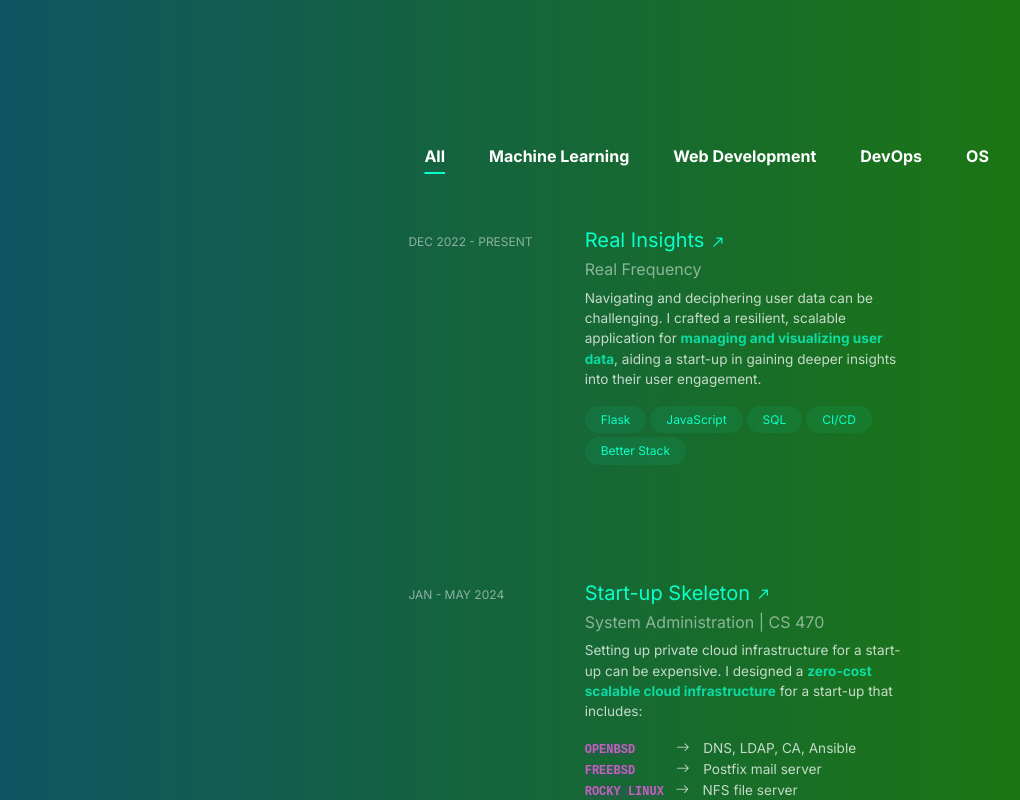
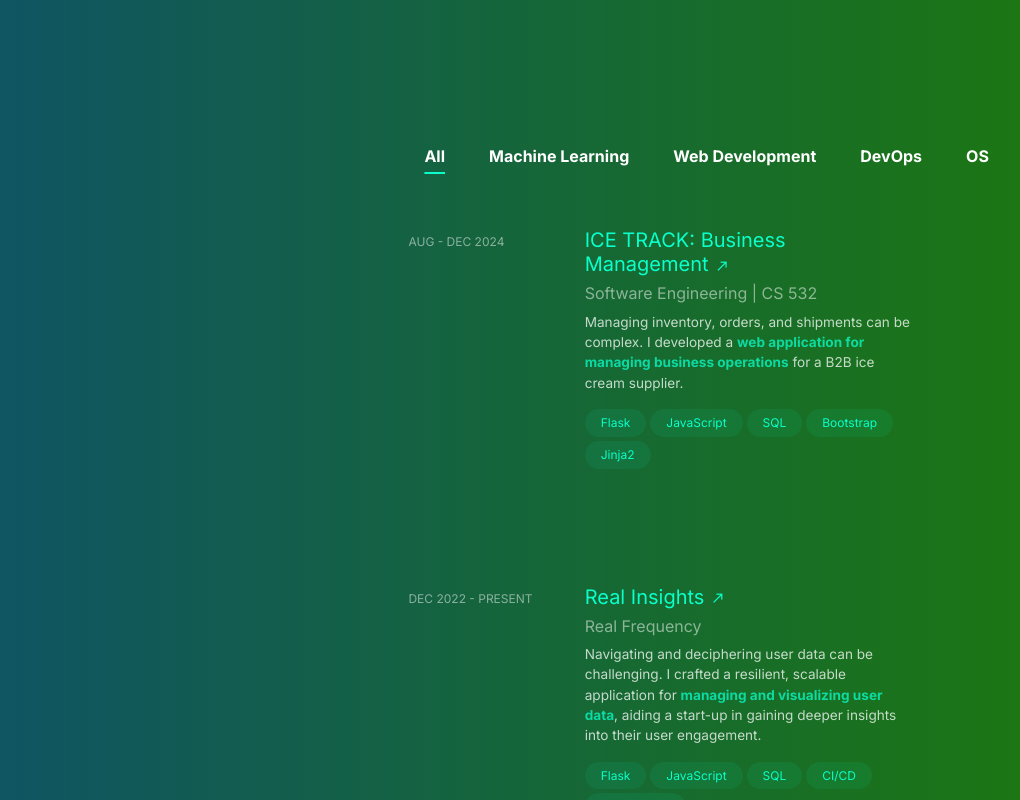
Before and after one commit to joaquin-mendoza8/portfolio, a plain HTML site: page index.html in a window 1280 px wide. Shown: the part 2000-2800 px from the top of the page, without its empty margins (136-1156 px from the left). Drawn offline with nearby package versions, Linux system fonts and the light colour scheme.

Commit message:
Added new project and updated resume

```diff
--- a/index.html
+++ b/index.html
@@ -98,8 +98,8 @@
           <div class="row">
             <div class="col-10">
               <p class="mt-4 text-wrap opacity-75">
-                I design end-to-end data solutions, scalable Kubernetes-based AI platforms,
-                and financial analytics for subscription models.
+                I design minimal full-stack web applications, data analytics solutions,
+                and scalable Kubernetes-based platforms.
               </p>
             </div>
           </div>
@@ -448,6 +448,44 @@
                 <div class="col-span-6">
 
                   <div class="date-column">
+                    <h4 id="date-header">Aug - Dec 2024</h4>
+                  </div>
+
+                  <div class="content-column">
+                    <a href="https://github.com/joaquin-mendoza8/ice-track"
+                    target="_blank" rel="noreferrer noopener">
+                      <h2 id="experience-header">
+                        ICE TRACK: Business Management
+                        <span class="material-symbols-outlined" id="arrow-icon">
+                          north_east
+                        </span>
+                      </h2>
+                    </a>
+                    <h3 id="third-header">Software Engineering | CS 532</h3>
+
+                    <p class="mt-2 text-sm">
+                      Managing inventory, orders, and shipments can be complex. I developed a
+                      <span class="emp-txt">web application for managing business operations</span> for a B2B ice cream supplier.
+                    </p>
+
+                    <ul class="technologies">
+                      <li class="tech-bubble">Flask</li>
+                      <li class="tech-bubble">JavaScript</li>
+                      <li class="tech-bubble">SQL</li>
+                      <li class="tech-bubble">Bootstrap</li>
+                      <li class="tech-bubble">Jinja2</li>
+                    </ul>
+                  </div>
+
+                </div>
+              </div>
+            </li>
+
+            <li class="experience-card-section" id="web-dev">
+              <div class="relative grid" id="experience-card">
+                <div class="col-span-6">
+
+                  <div class="date-column">
                     <h4 id="date-header">Dec 2022 - Present</h4>
                   </div>
 
```
Also changed, not shown: 1 other file.
